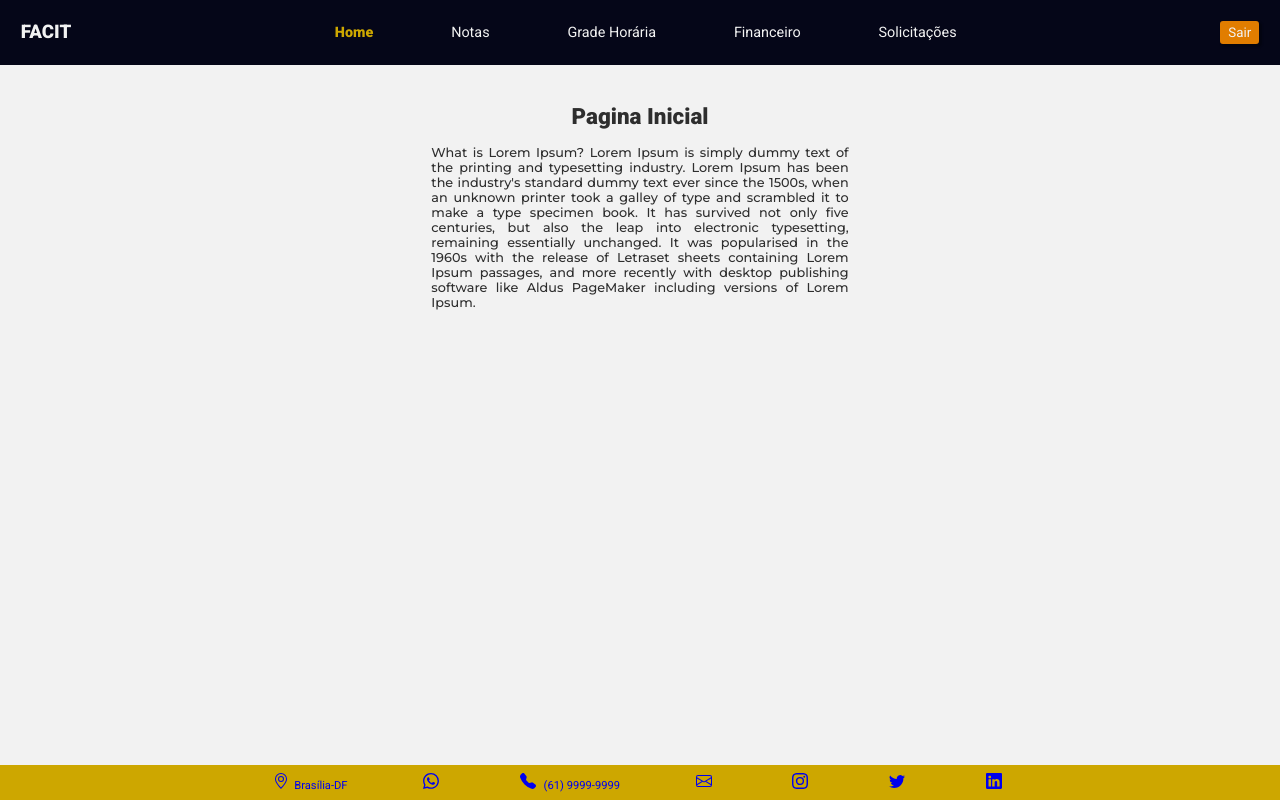
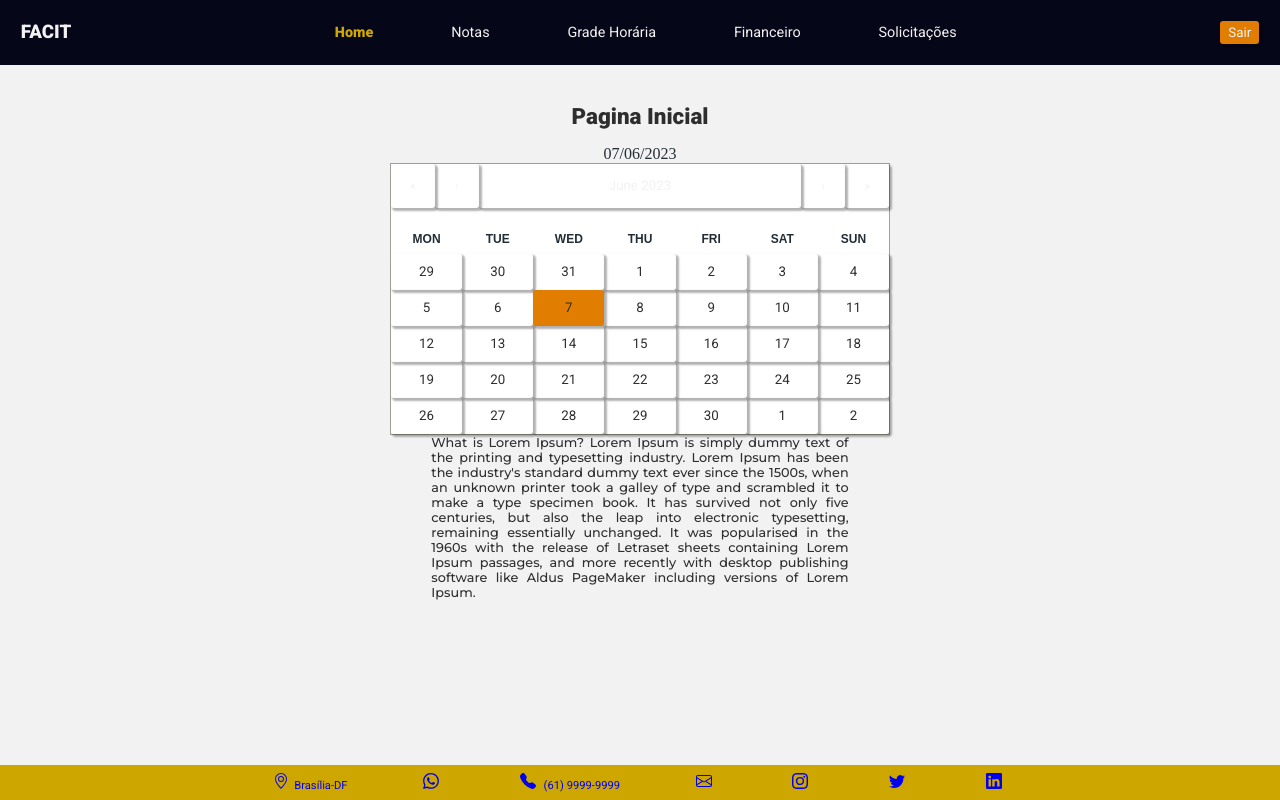
Before and after one commit to Sasaestudo/projetoADS, a React (Vite) app in the folder projetoFront/: page /home in a window 1280 px wide. Built offline with nearby package versions, Linux system fonts and the light colour scheme.

Commit message:
inserção do calendario na pagina home

```diff
--- a/projetoFront/package.json
+++ b/projetoFront/package.json
@@ -10,9 +10,11 @@
     "preview": "vite preview"
   },
   "dependencies": {
+    "date-fns": "^2.30.0",
     "firebase": "^9.22.2",
     "normalize.css": "^8.0.1",
     "react": "^18.2.0",
+    "react-calendar": "^4.3.0",
     "react-dom": "^18.2.0",
     "react-hook-form": "^7.44.2",
     "react-router-dom": "^6.11.1"
--- /dev/null
+++ b/projetoFront/src/pages/css/calendario.css
@@ -0,0 +1,145 @@
+.react-calendar {
+  width: 500px;
+  max-width: 100%;
+  background: white;
+  border: 1px solid #a0a096;
+  font-family: Arial, Helvetica, sans-serif;
+  line-height: 1.125em;
+}
+
+.react-calendar--doubleView {
+  width: 700px;
+}
+
+.react-calendar--doubleView .react-calendar__viewContainer {
+  display: flex;
+  margin: -0.5em;
+}
+
+.react-calendar--doubleView .react-calendar__viewContainer > * {
+  width: 50%;
+  margin: 0.5em;
+}
+
+.react-calendar,
+.react-calendar *,
+.react-calendar *:before,
+.react-calendar *:after {
+  -moz-box-sizing: border-box;
+  -webkit-box-sizing: border-box;
+  box-sizing: border-box;
+}
+
+.react-calendar button {
+  margin: 0;
+  border: 0;
+  outline: none;
+}
+
+.react-calendar button:enabled:hover {
+  cursor: pointer;
+}
+
+.react-calendar__navigation {
+  display: flex;
+  height: 44px;
+  margin-bottom: 1em;
+}
+
+.react-calendar__navigation button {
+  min-width: 44px;
+  background: none;
+}
+
+.react-calendar__navigation button:disabled {
+  background-color: #f0f0f0;
+}
+
+.react-calendar__navigation button:enabled:hover,
+.react-calendar__navigation button:enabled:focus {
+  background-color: #e6e6e6;
+  color: #2e2e2e;
+}
+
+.react-calendar__month-view__weekdays {
+  text-align: center;
+  text-transform: uppercase;
+  font-weight: bold;
+  font-size: 0.75em;
+}
+
+.react-calendar__month-view__weekdays__weekday {
+  padding: 0.5em;
+}
+
+.react-calendar__month-view__weekNumbers .react-calendar__tile {
+  display: flex;
+  align-items: center;
+  justify-content: center;
+  font-size: 0.75em;
+  font-weight: bold;
+}
+
+.react-calendar__month-view__days__day--weekend {
+  color: #d10000;
+}
+
+.react-calendar__month-view__days__day--neighboringMonth {
+  color: #757575;
+}
+
+.react-calendar__year-view .react-calendar__tile,
+.react-calendar__decade-view .react-calendar__tile,
+.react-calendar__century-view .react-calendar__tile {
+  padding: 2em 0.5em;
+}
+
+.react-calendar__tile {
+  max-width: 100%;
+  padding: 10px 6.6667px;
+  background: none;
+  text-align: center;
+  line-height: 16px;
+  color:  #2e2e2e;
+}
+
+.react-calendar__tile:disabled {
+  background-color:  #f2f2f2;
+}
+
+.react-calendar__tile:enabled:hover,
+.react-calendar__tile:enabled:focus {
+  background-color: #e6e6e6;
+}
+
+.react-calendar__tile--now {
+  background: #e17d00;
+}
+
+.react-calendar__tile--now:enabled:hover,
+.react-calendar__tile--now:enabled:focus {
+  background: #ffffa9;
+}
+
+.react-calendar__tile--hasActive {
+  background: #76baff;
+}
+
+.react-calendar__tile--hasActive:enabled:hover,
+.react-calendar__tile--hasActive:enabled:focus {
+  background: #a9d4ff;
+}
+
+.react-calendar__tile--active {
+  background:  #2e2e2e;
+  color: #f2f2f2;
+}
+
+.react-calendar__tile--active:enabled:hover,
+.react-calendar__tile--active:enabled:focus {
+  background: #2e2e2e;
+}
+
+.react-calendar--selectRange .react-calendar__tile--hover {
+  background-color: #e6e6e6;
+}
--- a/projetoFront/src/pages/home.jsx
+++ b/projetoFront/src/pages/home.jsx
@@ -1,9 +1,21 @@
+import React, { useState } from 'react';
+import Calendar from 'react-calendar';
+import { format, parseISO } from 'date-fns';
+import './css/calendario.css';
+
 export default function home(){
-    return(
-  <section className="ContainerSection">
-    <h1>Pagina Inicial</h1>
-    <p>What is Lorem Ipsum?
-Lorem Ipsum is simply dummy text of the printing and typesetting industry. Lorem Ipsum has been the industry's standard dummy text ever since the 1500s, when an unknown printer took a galley of type and scrambled it to make a type specimen book. It has survived not only five centuries, but also the leap into electronic typesetting, remaining essentially unchanged. It was popularised in the 1960s with the release of Letraset sheets containing Lorem Ipsum passages, and more recently with desktop publishing software like Aldus PageMaker including versions of Lorem Ipsum.</p>
-  </section>
+
+  const [data, setData]=useState (new Date ());
+  const formattedDate = format(data, 'dd/MM/yyyy');
+
+  return (
+
+    <section className="ContainerSection">
+      <h1>Pagina Inicial</h1>
+      {formattedDate}
+      <Calendar className="calendar"/>
+      <p>What is Lorem Ipsum?
+  Lorem Ipsum is simply dummy text of the printing and typesetting industry. Lorem Ipsum has been the industry's standard dummy text ever since the 1500s, when an unknown printer took a galley of type and scrambled it to make a type specimen book. It has survived not only five centuries, but also the leap into electronic typesetting, remaining essentially unchanged. It was popularised in the 1960s with the release of Letraset sheets containing Lorem Ipsum passages, and more recently with desktop publishing software like Aldus PageMaker including versions of Lorem Ipsum.</p>
+    </section>
   )
 }
```
Also changed, not shown: 1 other file (tests, documents, lock files or other folders).
